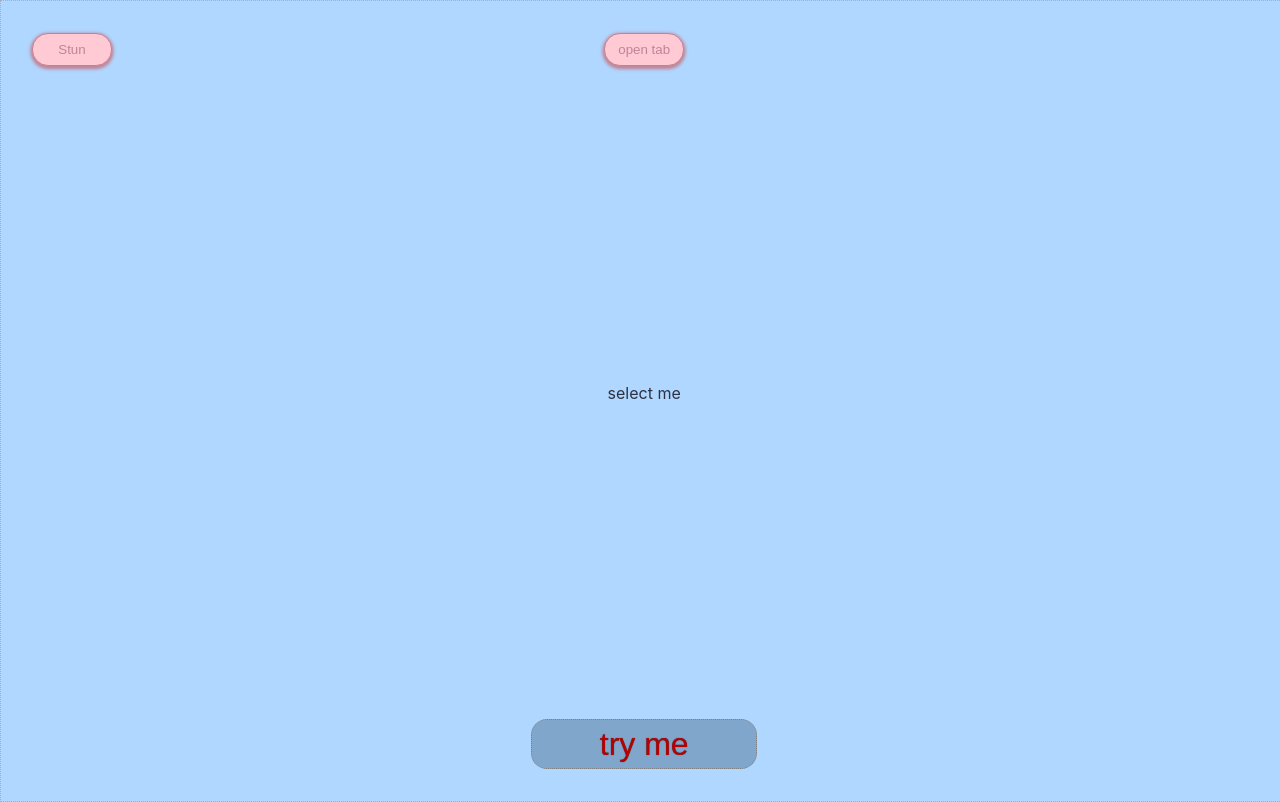
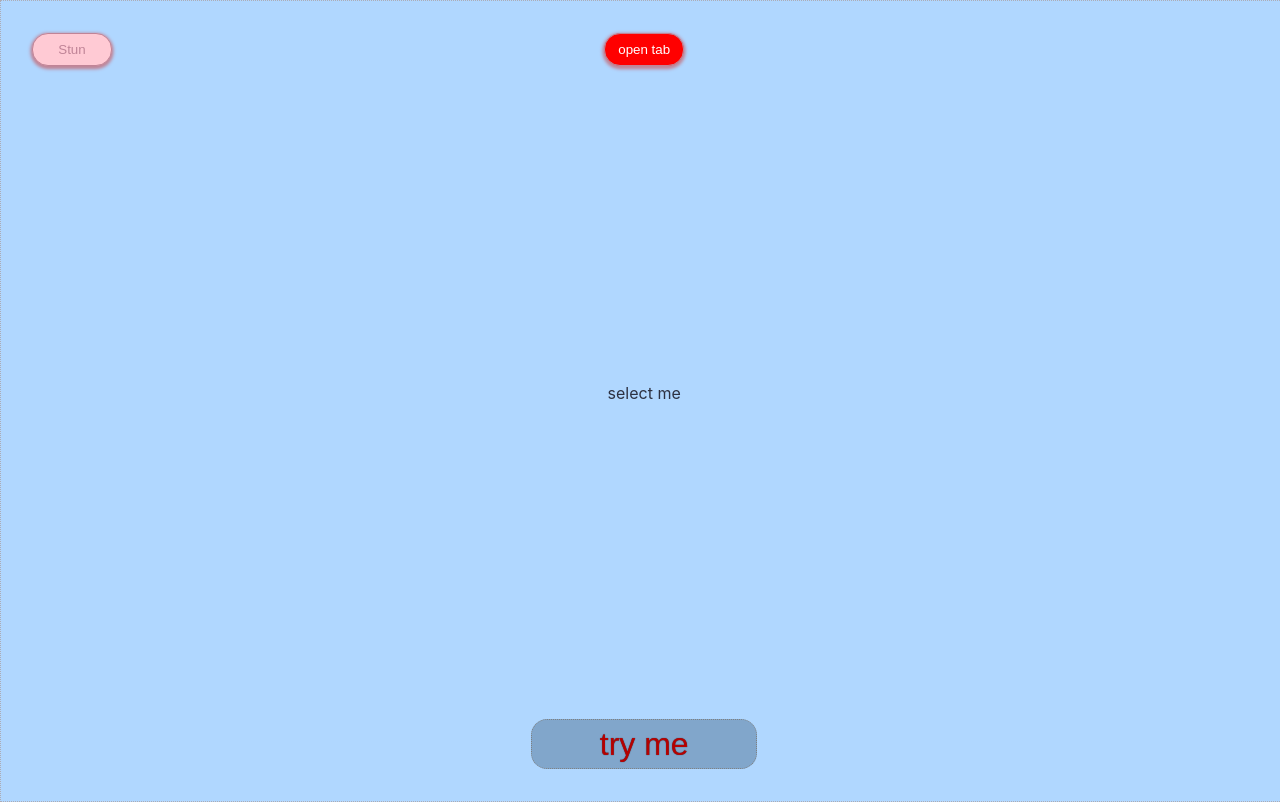
Before and after one commit to CatalinaSorina/Keys, a React (Create React App) app: page / in a window 1280 px wide. Built offline with nearby package versions, Linux system fonts and the light colour scheme.

Commit message:
added styledComponent to Tab

```diff
--- a/src/App.js
+++ b/src/App.js
@@ -47,6 +47,8 @@ const App = () => (
       </>}
         openButtonText="see me"
         tabStyle={{alignItems:"center"}}
+        buttonStyledComponent="background-color:red; color:white;"
+        tabStyledComponent="*::selection{background-color:rosybrown;}"
       />
       <Tab
         buttonStyle={tabAsModalStyle.buttonStyle}
--- a/src/components/Tab/Tab.js
+++ b/src/components/Tab/Tab.js
@@ -2,7 +2,7 @@ import React, { useState } from "react";
 import Button from "../Button/Button";
 import Wrapper from "../Wrapper/Wrapper";
 
-const Tab = ({ content, openTabText, closeTabText, buttonStyle, tabStyle, tabAsModal, modalCloseButtonStyle }) => {
+const Tab = ({ content, openTabText, closeTabText, buttonStyle, buttonStyledComponent, tabStyle, tabStyledComponent, tabAsModal, modalCloseButtonStyle }) => {
     const [buttonText, setButtonText] = useState(openTabText ? openTabText : tabAsModal ? "open modal" : "open tab");
     const [tabDisplay, setTabDisplay] = useState("none");
 
@@ -60,8 +60,10 @@ const Tab = ({ content, openTabText, closeTabText, buttonStyle, tabStyle, tabAsM
     }
 
     return (<>
-        <Button text={buttonText} style={{ ...buttonTabStyle, ...buttonStyle }} fireClick={openTab} />
-        <Wrapper style={{ ...wrapperTabStyle, ...tabStyle, display: tabDisplay }}
+        <Button text={buttonText} style={{ ...buttonTabStyle, ...buttonStyle }} styledComponent={buttonStyledComponent} fireClick={openTab} />
+        <Wrapper
+            style={{ ...wrapperTabStyle, ...tabStyle, display: tabDisplay }}
+            styledComponent={tabStyledComponent}
             content={<>
                 {tabAsModal && <Button text="x" style={{ ...modalButtonStyle, ...modalCloseButtonStyle }} fireClick={() => closeModal()} />}
                 {content}
```
